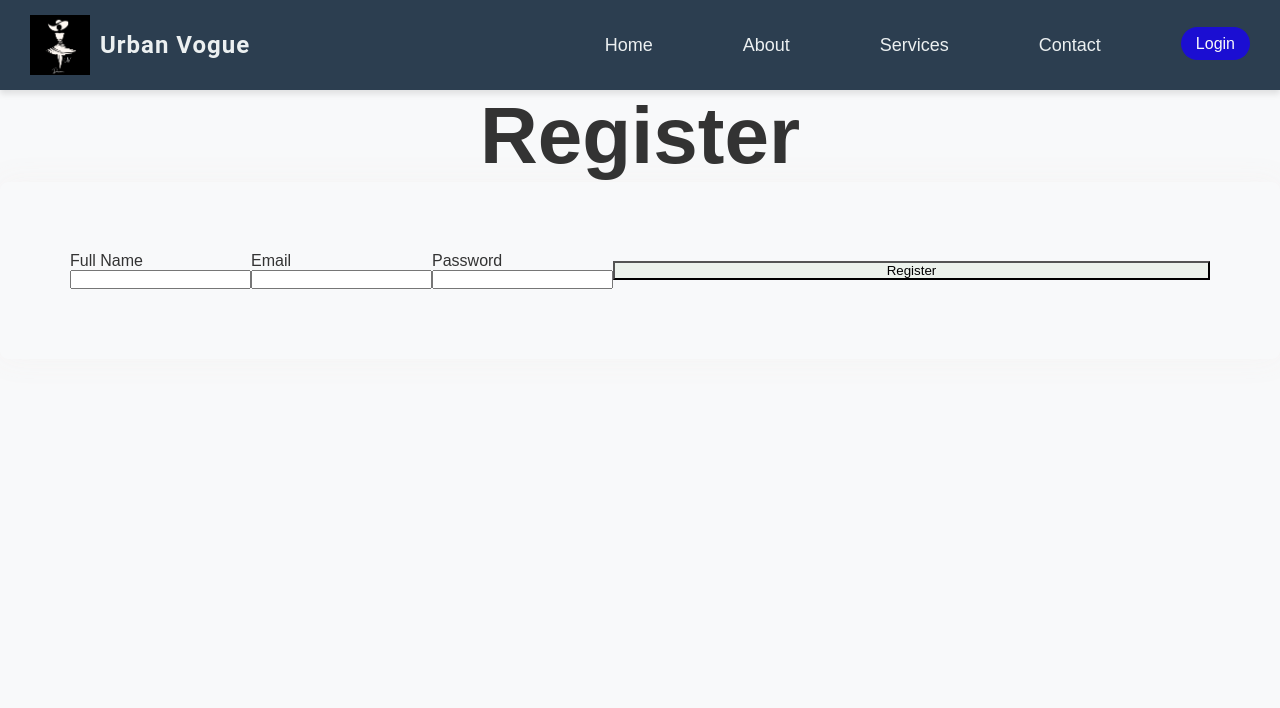
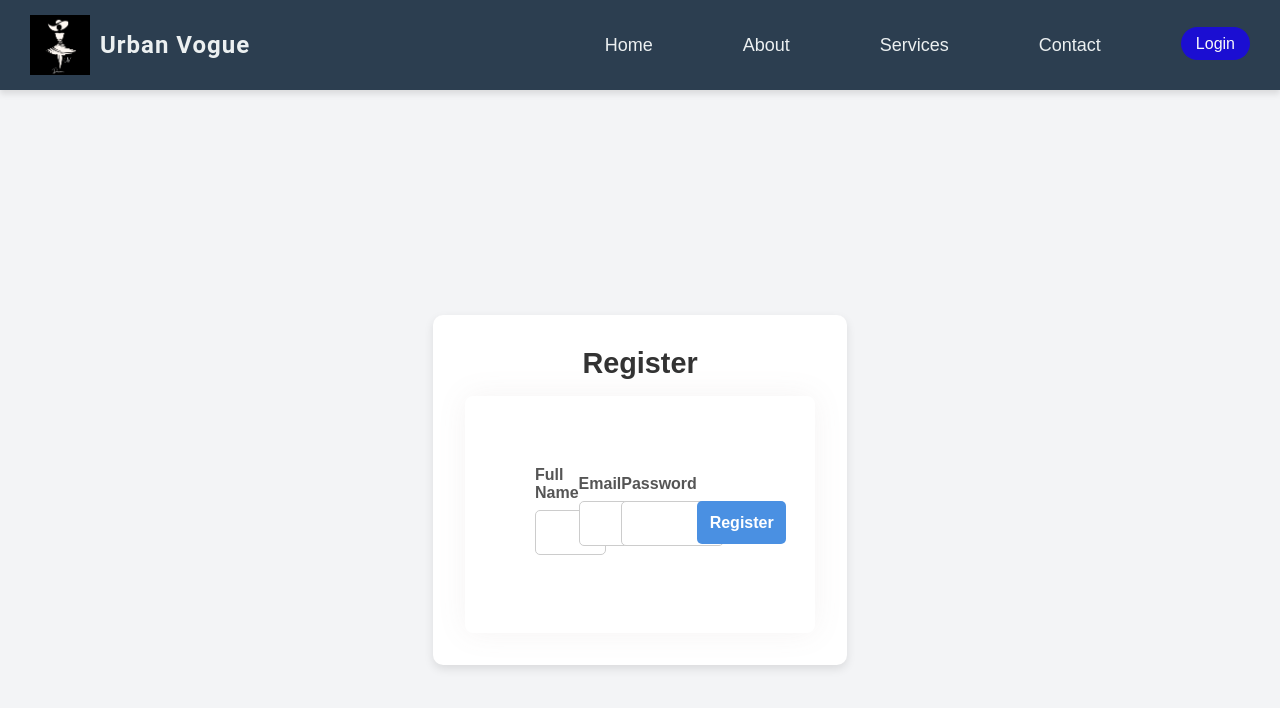
Before and after one commit to Kanishka-Che/Urban_Vogue, a React (Vite) app: page /Register in a window 1280 px wide. Shown: the top 708 px of the page. Built offline with nearby package versions, Linux system fonts and the light colour scheme.

Commit message:
update 03

```diff
--- a/src/Components/Register/Register.css
+++ b/src/Components/Register/Register.css
@@ -2,60 +2,75 @@
   display: flex;
   justify-content: center;
   align-items: center;
-    min-height: 100vh;
+  height: 100vh;
   background-color: #f3f4f6;
 }
 
 .R-02 {
-    background-color: #fff;
-    padding: 20px;
-    border-radius: 8px;
-    box-shadow: 0 4px 6px rgba(0, 0, 0, 0.1);
+  background: white;
+  padding: 2rem;
+  border-radius: 10px;
+  box-shadow: 0px 4px 10px rgba(0, 0, 0, 0.1);
   width: 350px;
+  text-align: center;
 }
 
 .R-03 {
-    text-align: center;
-    font-size: 24px;
+  font-size: 1.8rem;
   font-weight: bold;
-    margin-bottom: 15px;
+  margin-bottom: 1rem;
+  color: #333;
 }
 
 .R-04 {
   color: green;
-    text-align: center;
+  font-size: 1.2rem;
+  font-weight: bold;
 }
 
 .R-05, .R-08, .R-11 {
+  display: block;
+  text-align: left;
   font-weight: bold;
-    display: block;
-    margin-bottom: 5px;
+  margin-bottom: 0.5rem;
+  color: #555;
 }
 
 .R06, .R-09, .R-12 {
   width: 100%;
-    padding: 10px;
+  padding: 0.8rem;
+  margin-bottom: 0.5rem;
   border: 1px solid #ccc;
   border-radius: 5px;
-    margin-bottom: 10px;
+  font-size: 1rem;
+}
+
+.R-06:focus, .R-09:focus, .R-12:focus {
+  border-color: #4a90e2;
+  outline: none;
 }
 
 .R-07, .R-10, .R-13 {
   color: red;
-    font-size: 12px;
+  font-size: 0.9rem;
+  text-align: left;
+  margin-bottom: 0.5rem;
 }
 
 .R-14 {
   width: 100%;
-    background-color: #3b82f6;
+  padding: 0.8rem;
+  background-color: #4a90e2;
   color: white;
-    padding: 10px;
+  font-size: 1rem;
+  font-weight: bold;
   border: none;
   border-radius: 5px;
   cursor: pointer;
-    font-size: 16px;
+  margin-top: 1rem;
+  transition: background 0.3s ease;
 }
 
 .R-14:hover {
-    background-color: #2563eb;
+  background-color: #357ab7;
 }
--- a/src/Components/Register/Register.jsx
+++ b/src/Components/Register/Register.jsx
@@ -1,5 +1,6 @@
 import React, { useState } from "react";
 import { useForm } from "react-hook-form";
+import "./Register.css"
 
 const Register = () => {
   const { register, handleSubmit, formState: { errors } } = useForm();
```
Lines whose indentation alone changed are shown as unchanged.
